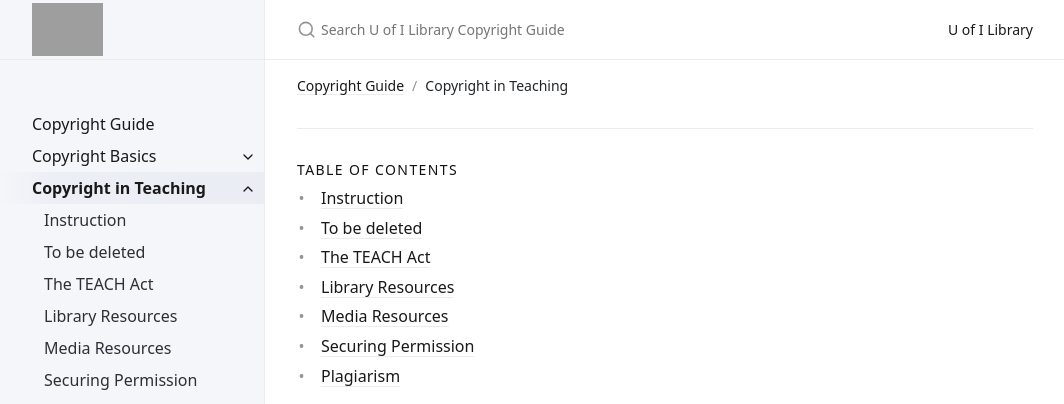
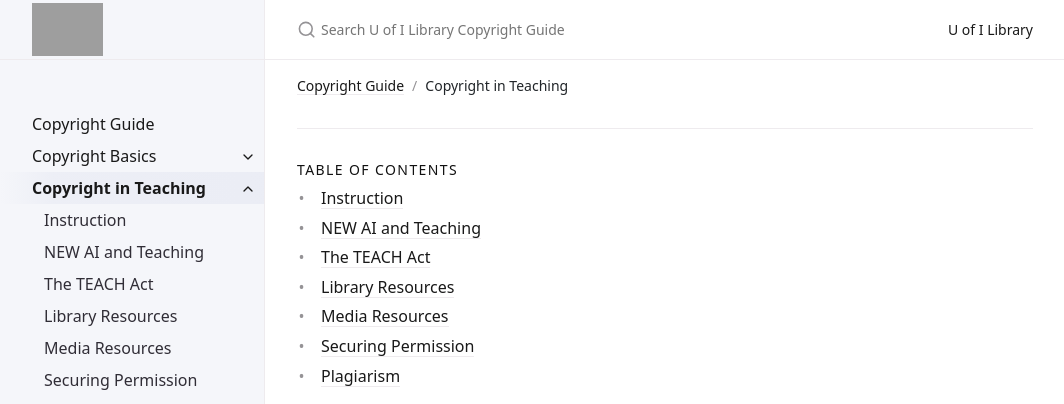
Before and after one commit to uidaholib/copyright-guide, a Jekyll site: the page built from guide/teaching/index.md, in a window 1280 px wide. Shown: the top 404 px of the page, without its empty margins (107-1171 px from the left). Built offline with Jekyll 4.4.1, drawn with Linux system fonts in a browser that asks for light colours; grey boxes are pictures that could not be loaded.

Commit message:
Revise distance.md for new AI and Teaching content
Updated the title and content of the distance.md file to reflect new AI-related teaching material.

```diff
--- a/guide/teaching/distance.md
+++ b/guide/teaching/distance.md
@@ -1,7 +1,7 @@
 ---
-title: To be deleted
+title: NEW AI and Teaching
 parent: Copyright in Teaching
 nav_order: 2
 ---
 
-Delete me
+Placeholder for new AI content
```
